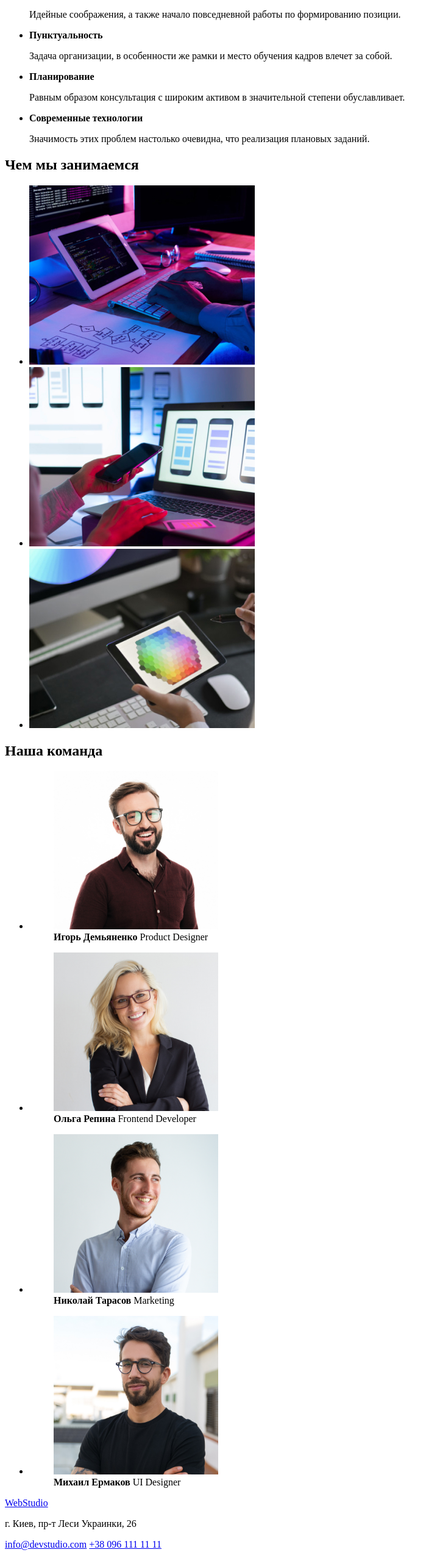
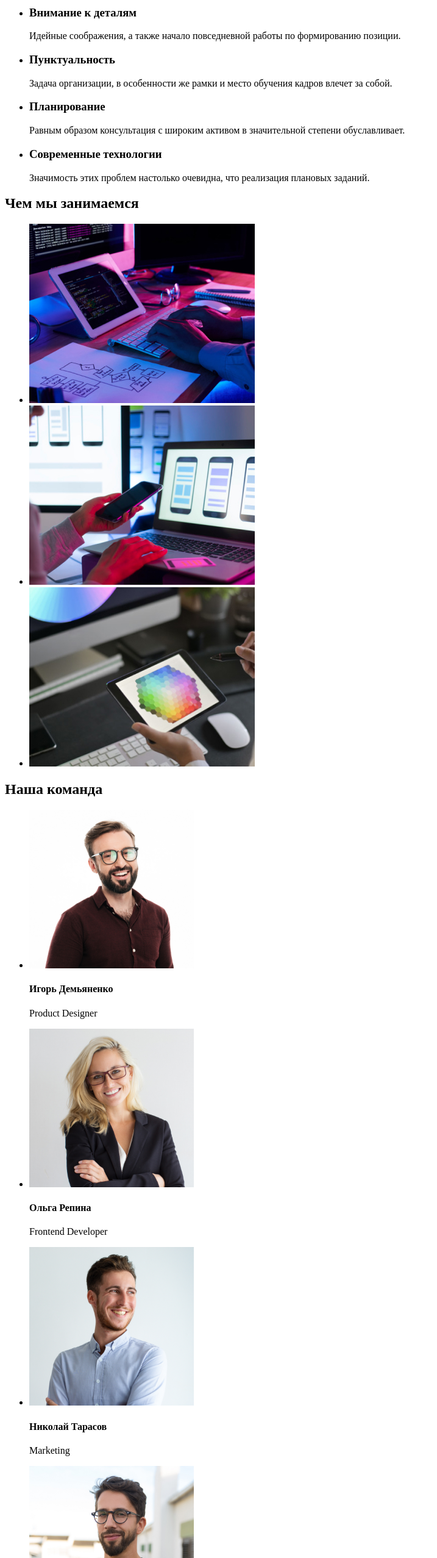
Before and after one commit to LeraGavrilchik/goit-markup-hw-01, a plain HTML site: page index.html in a window 1280 px wide. Shown: the part 245-2800 px from the top of the page at 61% size, without its empty margins (0-717 px from the left). Drawn offline with Linux system fonts and the light colour scheme.

Commit message:
сохранила

```diff
--- a/index.html
+++ b/index.html
@@ -8,17 +8,22 @@
 </head>
 <body>
   <header>
+
     <nav>
+      <a href="https://www.google.com.ua/?hl=ru">WebStudio</a>
       <ul>
-        <li><a href="https://www.google.com.ua/?hl=ru">WebStudio</a></li>
         <li><a href="https://www.google.com.ua/?hl=ru">Студия</a></li>
         <li><a href="https://www.google.com.ua/?hl=ru">Портфолио</a></li>
         <li><a href="https://www.google.com.ua/?hl=ru">Контакты</a></li>
       </ul>
     </nav>
-    <a href="#">info@devstudio.com</a>
-    <a href="#">+38 096 111 11 11</a>
+
+     <ul>
+    <li><a href="#">info@devstudio.com</a></li>
+    <li><a href="#">+38 096 111 11 11</a></li>
+     </ul>
   </header>
+  <main>
   <section>
     <h1>ЭФФЕКТИВНЫЕ РЕШЕНИЯ ДЛЯ ВАШЕГО БИЗНЕСА</h1>
     <button>Заказать услугу</button>
@@ -26,75 +31,80 @@
   <section>
     <ul>
       <li>
-        <strong>Внимание к деталям</strong>
+        <h3>Внимание к деталям</h3>
         <p>Идейные соображения, а также начало повседневной работы по формированию позиции.</p>
       </li>
       <li>
-        <strong>Пунктуальность</strong>
+        <h3>Пунктуальность</h3>
         <p>Задача организации, в особенности же рамки и место обучения кадров влечет за собой.</p>
       </li>
       <li>
-        <strong>Планирование</strong>
+        <h3>Планирование</h3>
         <p>Равным образом консультация с широким активом в значительной степени обуславливает.</p>
       </li>
       <li>
-        <strong>Современные технологии</strong>
+        <h3>Современные технологии</h3>
         <p>Значимость этих проблем настолько очевидна, что реализация плановых заданий.</p>
       </li>
     </ul>
+</section>
+
+    <section>
   <h2>Чем мы занимаемся</h2>
     <ul>
-      <li><img src="./images/img1.jpg" alt="" width="370"></li>
-      <li><img src="./images/img2.jpg" alt="" width="370"></li>
-      <li><img src="./images/img3.jpg" alt="" width="370"></li>
+      <li><img src="./images/img1.jpg" alt="Работа с компьютером" width="370"></li>
+      <li><img src="./images/img2.jpg" alt="Работа с мобильным" width="370"></li>
+      <li><img src="./images/img3.jpg" alt="Работа с планшетом" width="370"></li>
     </ul>
   </section>
+
   <section>
     <h2>Наша команда</h2>
     <ul>
       <li>
-        <figure>
-          <img src="./images/img2.1.jpg" alt="" width="270">
-          <figcaption>
-            <strong>Игорь Демьяненко</strong>
-        <span>Product Designer</span>
-          </figcaption>
-        </figure>
+
+          <img src="./images/img2.1.jpg" alt="Фото" width="270">
+
+            <h4>Игорь Демьяненко</h4>
+        <p>Product Designer</p>
+
       </li>
       <li>
-        <figure>
-          <img src="./images/img2.2.jpg" alt="" width="270">
-          <figcaption>
-            <strong>Ольга Репина</strong>
-            <span>Frontend Developer</span>
-          </figcaption>
-        </figure>
+
+          <img src="./images/img2.2.jpg" alt="Фото" width="270">
+
+            <h4>Ольга Репина</h4>
+            <p>Frontend Developer</p>
+
       </li>
       <li>
-        <figure>
-          <img src="./images/img2.3.jpg" alt="" width="270">
-          <figcaption>
-            <strong>Николай Тарасов</strong>
-            <span>Marketing</span>
-          </figcaption>
-        </figure>
+
+          <img src="./images/img2.3.jpg" alt="Фото" width="270">
+
+            <h4>Николай Тарасов</h4>
+            <p>Marketing</p>
+
       </li>
       <li>
-        <figure>
-          <img src="./images/img2.4.jpg" alt="" width="270">
-          <figcaption>
-            <strong>Михаил Ермаков</strong>
-            <span>UI Designer</span>
-          </figcaption>
-        </figure>
+
+          <img src="./images/img2.4.jpg" alt="Фото" width="270">
+
+            <h4>Михаил Ермаков</h4>
+            <p>UI Designer</p>
+
       </li>
     </ul>
   </section>
+  </main>
+
  <footer>
   <a href="https://www.google.com.ua/?hl=ru">WebStudio</a>
-  <p>г. Киев, пр-т Леси Украинки, 26</p>
-  <a href="#">info@devstudio.com</a>
-  <a href="#">+38 096 111 11 11</a>
+  <address> г. Киев, пр-т Леси Украинки, 26</address>
+  <ul>
+  <li> <a href="#">info@devstudio.com</a></li>
+  <li> <a href="#">+38 096 111 11 11</a></li>
+</ul>
  </footer>
+
 </body>
 </html>
```
